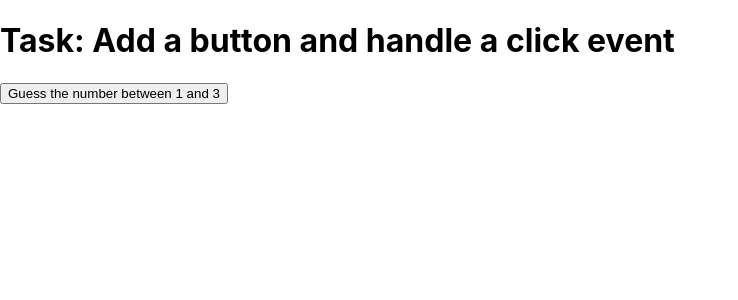
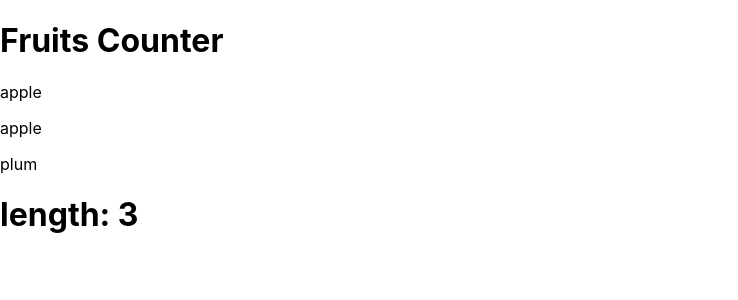
Before and after one commit to fagami1423/React_practice, a React (Create React App) app: page / in a window 1280 px wide. Shown: the top 300 px of the page, without its empty margins (0-738 px from the left). Built offline with nearby package versions, Linux system fonts and the light colour scheme.

Commit message:
managing state using lift state up method

```diff
--- a/src/App.js
+++ b/src/App.js
@@ -1,20 +1,22 @@
 //you will be changing the states of the data here
-
-function handleClick() {
-  let randomNum = Math.floor(Math.random() * 3) + 1;
-  console.log(randomNum);
-  let userInput = prompt('type a number');
-  alert(`Computer number: ${randomNum}, Your guess: ${userInput}`);
-}
-
+import React from "react";
+import FruitsCounter from "./components/FruitsCounter";
+import Fruits from "./components/Fruits";
 
 function App() {
-return (
-  <div>
-    <h1>Task: Add a button and handle a click event</h1>
-    <button onClick={handleClick}>Guess the number between 1 and 3</button>
-  </div>
-);
-}
+  const [fruits] = React.useState([
+    {fruitName: 'apple', id: 1},
+    {fruitName: 'apple', id: 2},
+    {fruitName: 'plum', id: 3},
+  ]);
+
+  return (
+    <div>
+      <h1>Fruits Counter</h1>
+      <Fruits fruits={fruits} />
+      <FruitsCounter fruits={fruits} />
+    </div>
+  );
+  }
 
 export default App;
--- /dev/null
+++ b/src/components/Fruits.js
@@ -0,0 +1,10 @@
+
+function Fruits(props) {
+    return (
+        <div>
+            {props.fruits.map(fruit => <p id={fruit.id}>{fruit.fruitName}</p>)}
+        </div>
+    )
+}
+
+export default Fruits;
--- /dev/null
+++ b/src/components/FruitsCounter.js
@@ -0,0 +1,7 @@
+function FruitsCounter(props) {
+  return (
+   <h1>length: {props.fruits.length}</h1>
+  );
+}
+
+export default FruitsCounter;
```
